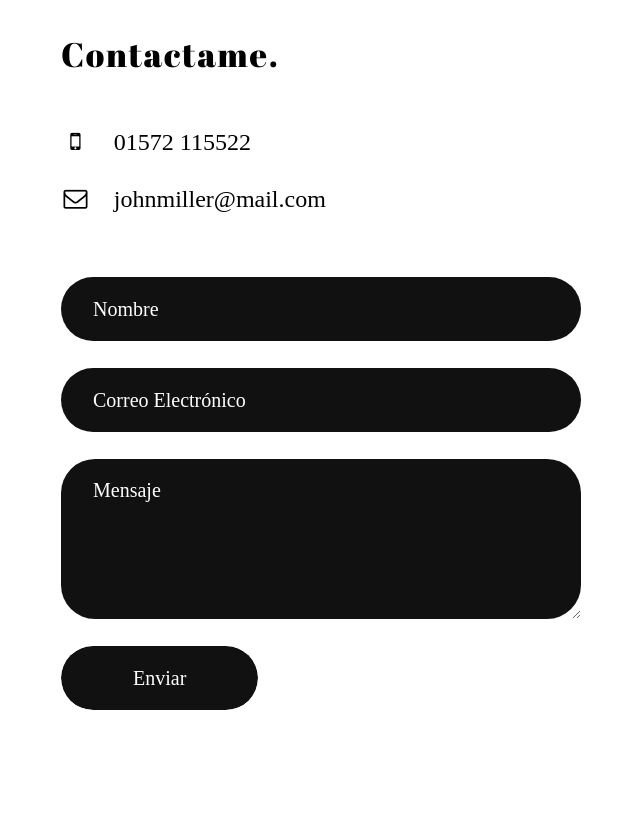
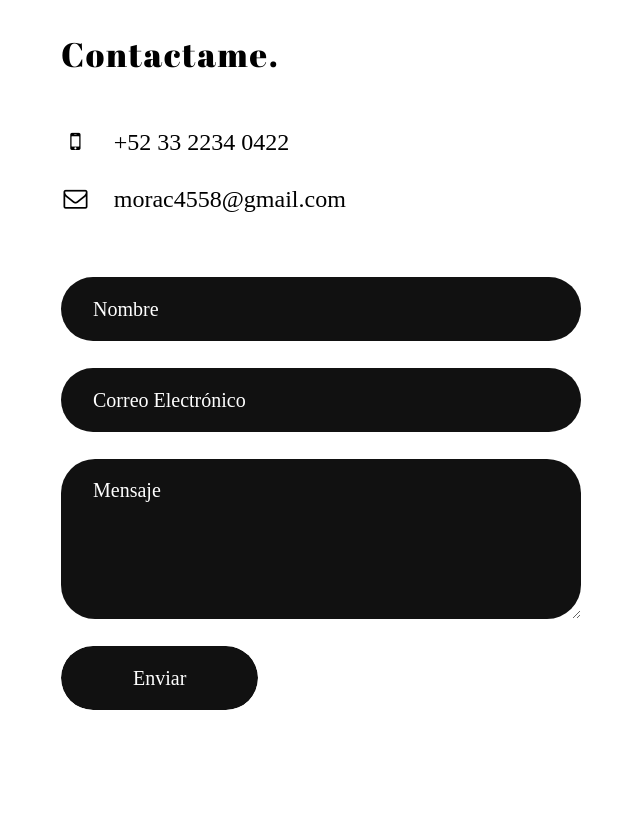
Before and after one commit to ChristopherJueMoraSanchez/wallet-inteligente, a plain HTML site: page My CV/index.html in a window 1280 px wide. Shown: the part 3107-3926 px from the top of the page, without its empty margins (639-1279 px from the left). Drawn offline with Linux system fonts and the light colour scheme; a web font is replaced by a local one.

Commit message:
Actualización

```diff
--- a/My CV/index.html
+++ b/My CV/index.html
@@ -382,8 +382,8 @@
                     <!-- CONTACT LIST -->
                     <ul class="contact-list">
 
-                        <li class="scroll-animated-from-right"><i class="fa fa-mobile" aria-hidden="true"></i>01572 115522</li>
-                        <li class="scroll-animated-from-right"><i class="fa fa-envelope-o" aria-hidden="true"></i>johnmiller@mail.com</li>
+                        <li class="scroll-animated-from-right"><i class="fa fa-mobile" aria-hidden="true"></i>+52 33 2234 0422</li>
+                        <li class="scroll-animated-from-right"><i class="fa fa-envelope-o" aria-hidden="true"></i>morac4558@gmail.com</li>
 
                     </ul>
                     <!-- /CONTACT LIST -->
```
